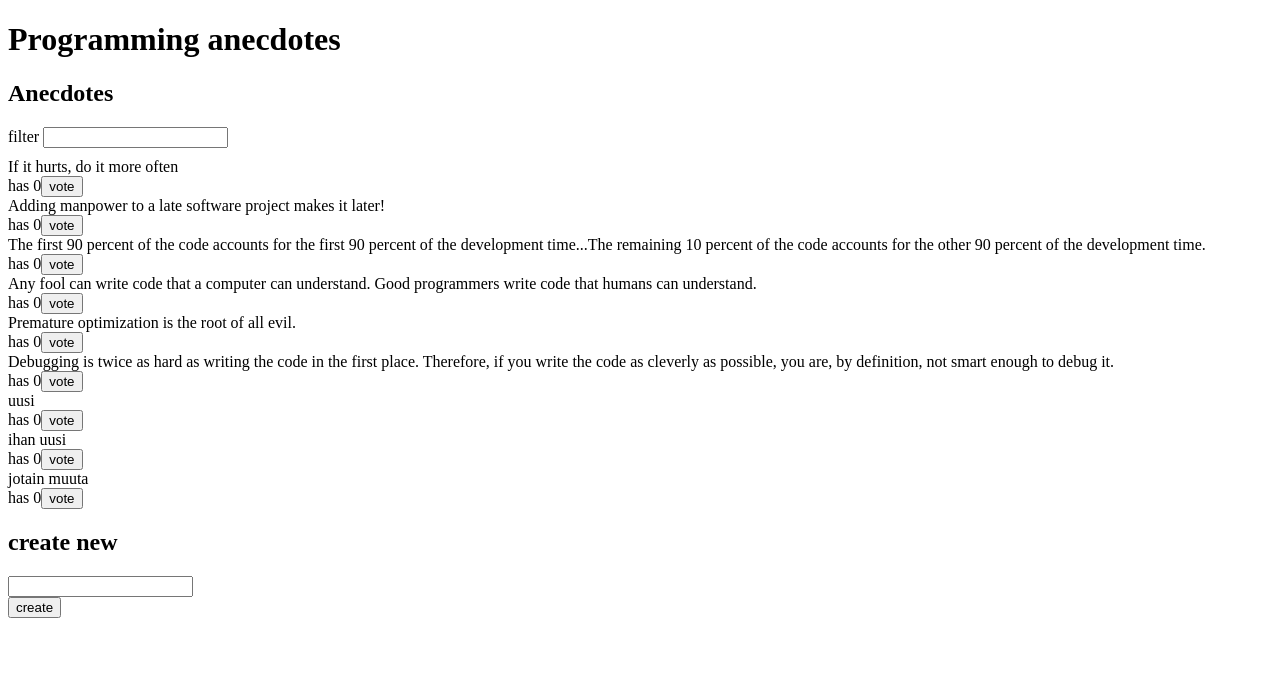
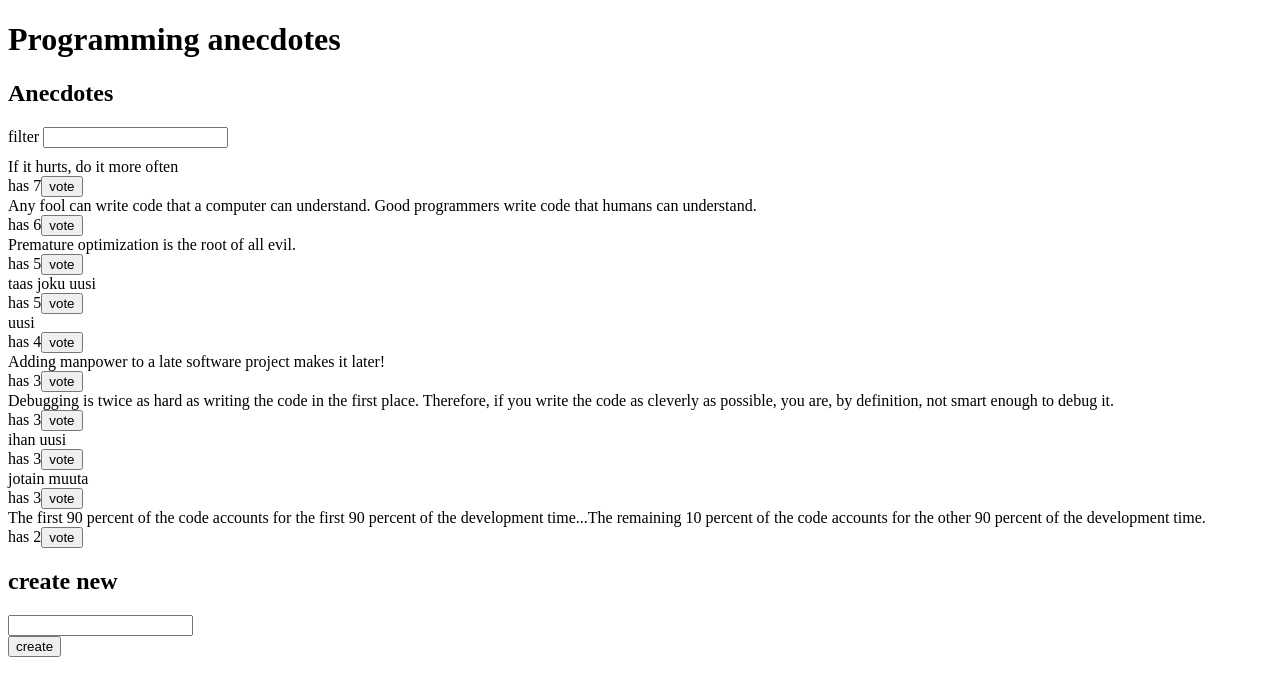
Before and after one commit to hakkamar/FullStack_Osio6, a React (Create React App) app in the folder redux-anecdotes-v2/: page / in a window 1280 px wide. Shown: the top 696 px of the page. Built offline with nearby package versions, Linux system fonts and the light colour scheme; data requests are answered from the project's data file.

Commit message:
6.12 anekdootit ja backend, osa 3

```diff
--- a/redux-anecdotes-v2/db.json
+++ b/redux-anecdotes-v2/db.json
@@ -3,47 +3,52 @@
     {
       "content": "If it hurts, do it more often",
       "id": "47145",
-      "votes": 0
+      "votes": 7
     },
     {
       "content": "Adding manpower to a late software project makes it later!",
       "id": "21149",
-      "votes": 0
+      "votes": 3
     },
     {
       "content": "The first 90 percent of the code accounts for the first 90 percent of the development time...The remaining 10 percent of the code accounts for the other 90 percent of the development time.",
       "id": "69581",
-      "votes": 0
+      "votes": 2
     },
     {
       "content": "Any fool can write code that a computer can understand. Good programmers write code that humans can understand.",
       "id": "36975",
-      "votes": 0
+      "votes": 6
     },
     {
       "content": "Premature optimization is the root of all evil.",
       "id": "25170",
-      "votes": 0
+      "votes": 5
     },
     {
       "content": "Debugging is twice as hard as writing the code in the first place. Therefore, if you write the code as cleverly as possible, you are, by definition, not smart enough to debug it.",
       "id": "98312",
-      "votes": 0
+      "votes": 3
     },
     {
       "content": "uusi",
-      "votes": 0,
-      "id": "yW6Kkhl"
+      "id": "yW6Kkhl",
+      "votes": 4
     },
     {
       "content": "ihan uusi",
-      "votes": 0,
-      "id": "cuTMxUZ"
+      "id": "cuTMxUZ",
+      "votes": 3
     },
     {
       "content": "jotain muuta",
-      "votes": 0,
-      "id": "xLttaVr"
+      "id": "xLttaVr",
+      "votes": 3
+    },
+    {
+      "content": "taas joku uusi",
+      "id": "a469oDI",
+      "votes": 5
     }
   ]
 }
--- a/redux-anecdotes-v2/src/components/AnecdoteList.js
+++ b/redux-anecdotes-v2/src/components/AnecdoteList.js
@@ -3,6 +3,22 @@ import Filter from './Filter'
 import { connect } from 'react-redux'
 import { anecdoteVote } from './../reducers/anecdoteReducer'
 import { notificationChange } from './../reducers/notificationReducer'
+import anecdoteService from './../services/anecdotes'
+
+const aanestys = async (props, anecdote) => {
+  const uusiVote = anecdote.votes + 1
+  const updatedAnecdote = {
+    content: anecdote.content,
+    id: anecdote.id,
+    votes: uusiVote
+  }
+  await anecdoteService.update(anecdote.id, updatedAnecdote)
+  props.anecdoteVote(anecdote.id)
+
+  const teksti = 'You voted ' + anecdote.content
+  props.notificationChange(teksti)
+  setTimeout(() => { props.notificationChange('') }, 5000)
+}
 
 const AnecdoteList = (props) => (
   <div>
@@ -15,13 +31,7 @@ const AnecdoteList = (props) => (
         </div>
         <div>
           has {anecdote.votes}
-          <button onClick={() =>
-          { props.anecdoteVote(anecdote.id)
-            const teksti = 'You voted ' + anecdote.content
-            props.notificationChange(teksti)
-            setTimeout(() => { props.notificationChange('') }, 5000)
-          }
-          }>
+          <button onClick= { () => aanestys(props, anecdote)}>
             vote
           </button>
         </div>
--- a/redux-anecdotes-v2/src/reducers/anecdoteReducer.js
+++ b/redux-anecdotes-v2/src/reducers/anecdoteReducer.js
@@ -1,20 +1,19 @@
-const getId = () => (100000*Math.random()).toFixed(0)
-
 const anecdoteReducer = (store = [], action) => {
 
-  if (action.type === 'VOTE') {
+  switch (action.type) {
+  case 'VOTE': {
     const old = store.filter(a => a.id !== action.data.id)
     const voted = store.find(a => a.id === action.data.id)
 
     return [...old, { ...voted, votes: voted.votes + 1 } ]
   }
-  if (action.type === 'CREATE') {
-    return [...store, { content: action.data.content, id: getId(), votes:0 }]
+  case 'CREATE':
+    return [...store, action.data]
+  case 'INIT_ANECDOTES':
+    return action.data
+  default:
+    return store
   }
-  if (action.type === 'INIT_ANECDOTES') {
-    return action.data
-  }
-  return store
 }
 
 export const anecdoteInitialization = (data) => {
--- a/redux-anecdotes-v2/src/services/anecdotes.js
+++ b/redux-anecdotes-v2/src/services/anecdotes.js
@@ -12,6 +12,11 @@ const createNew = async (content) => {
   return response.data
 }
 
+const update = async (id, newObject) => {
+  const response = await axios.put(`${url}/${id}`, newObject)
+  return response.data
+}
+
 export default {
-  getAll, createNew
+  getAll, createNew, update
 }
```
